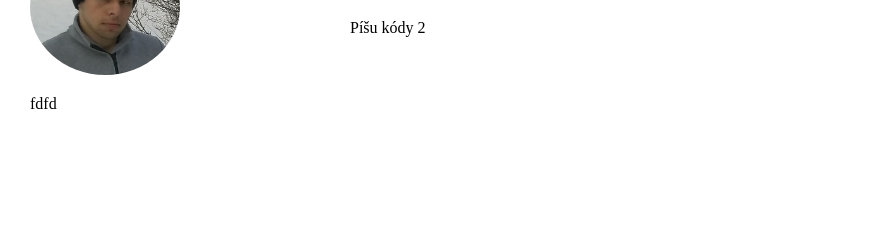
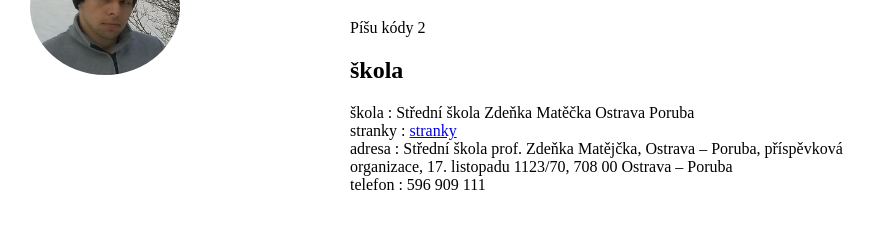
Before and after one commit to Martin5982/Martin5982.github.io, a plain HTML site: page index.html in a window 1280 px wide. Shown: the part 115-344 px from the top of the page, without its empty margins (0-875 px from the left). Drawn offline with Linux system fonts and the light colour scheme.

Commit message:
pripsani skoly

```diff
--- a/index.html
+++ b/index.html
@@ -14,13 +14,21 @@
         <br><br><br>
         <h1>Martin Beunier </h1>
 <p>Píšu kódy 2</p>
+<h2>škola</h2>
+<p>škola : Střední škola Zdeňka Matěčka Ostrava Poruba <br>
+stranky : <a href="https://www.skolspec.cz/">stranky</a><br>
+adresa : Střední škola prof. Zdeňka Matějčka, Ostrava – Poruba, příspěvková organizace, 17. listopadu 1123/70, 708 00 Ostrava – Poruba<br>
+telefon : 596 909 111
+</p>
+
 </div>
+
 
 
 <div id="levy">
     <br><br><br>
     <img src="fotolyzak.jpg"style="width:150px">
-    <p>fdfd</p>
+    <p></p>
 </div>
 
 
```
